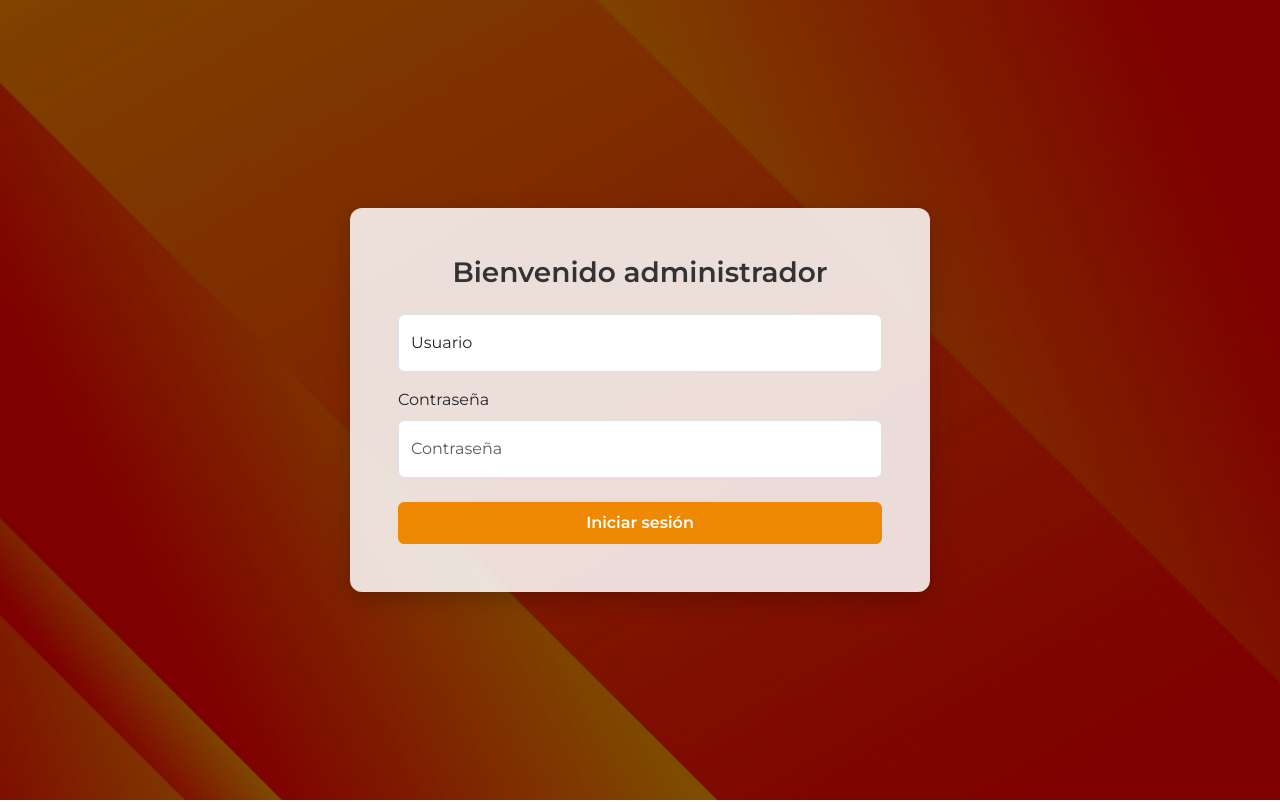
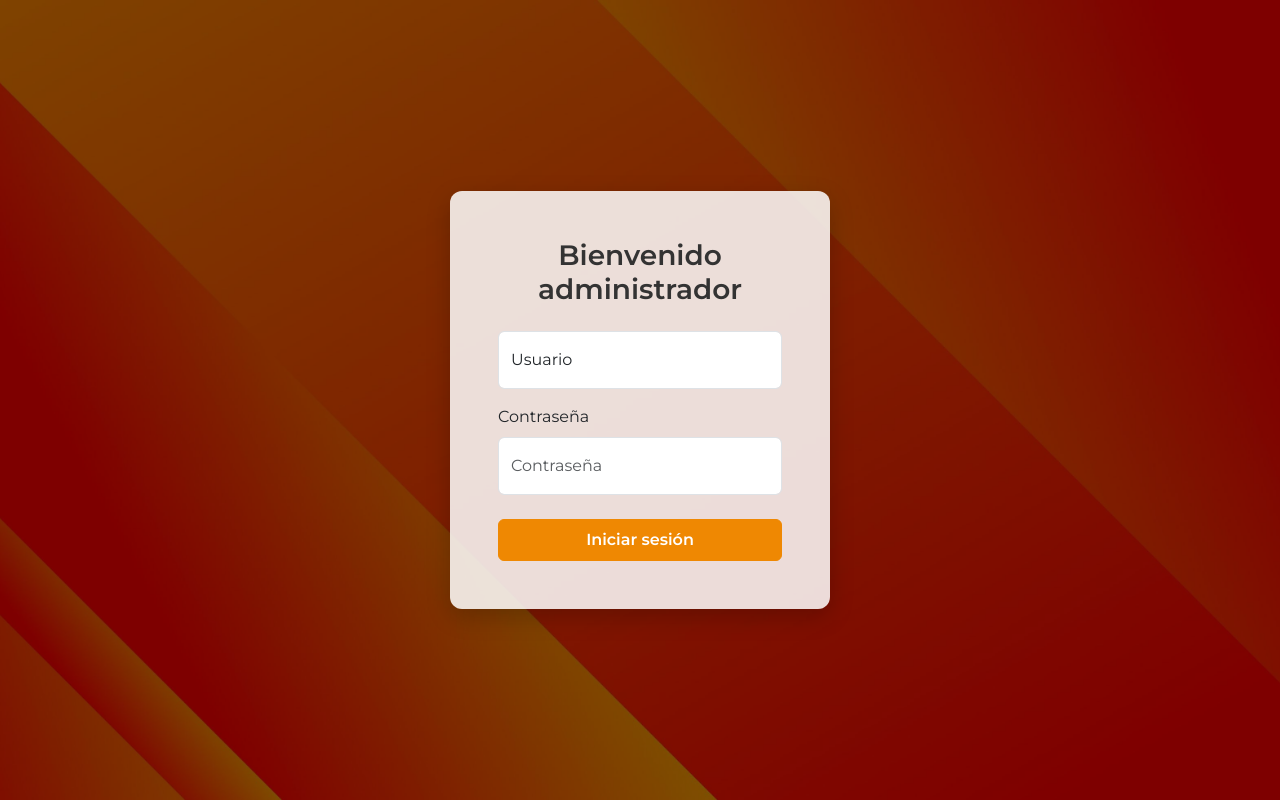
Before and after one commit to PabloDevUtl/analytics, a React (Vite) app: page /login in a window 1280 px wide. Shown: the top 802 px of the page. Built offline with nearby package versions, Linux system fonts and the light colour scheme; no server answers.

Commit message:
Se mejoro el formulario para ios

```diff
--- a/frontend/styles/Login.css
+++ b/frontend/styles/Login.css
@@ -100,10 +100,3 @@ input[type="password"] {
     padding: 2rem 2rem;
   }
 }
-
-/* Escritorio pequeño (como laptops chicas) */
-@media (min-width: 1200px) and (max-width: 1399px) {
-  .login-card {
-    max-width: 580px;
-  }
-}
```
